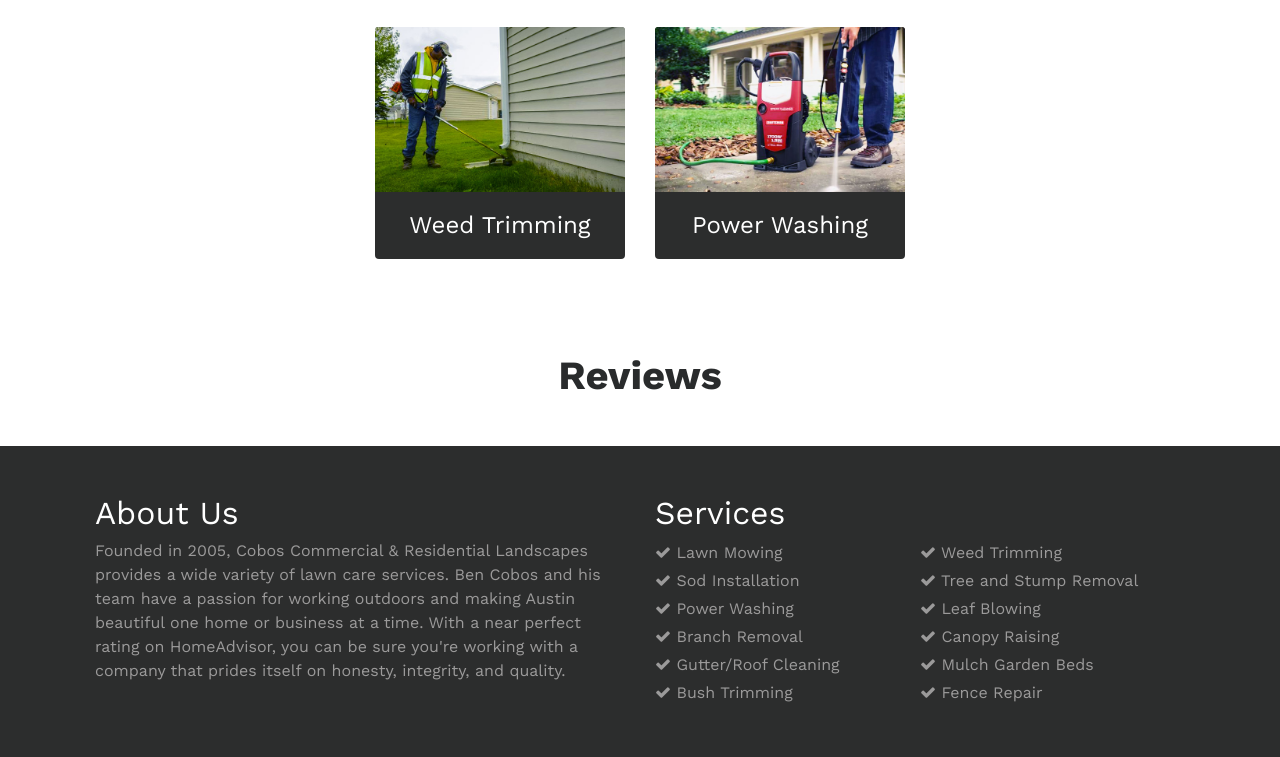
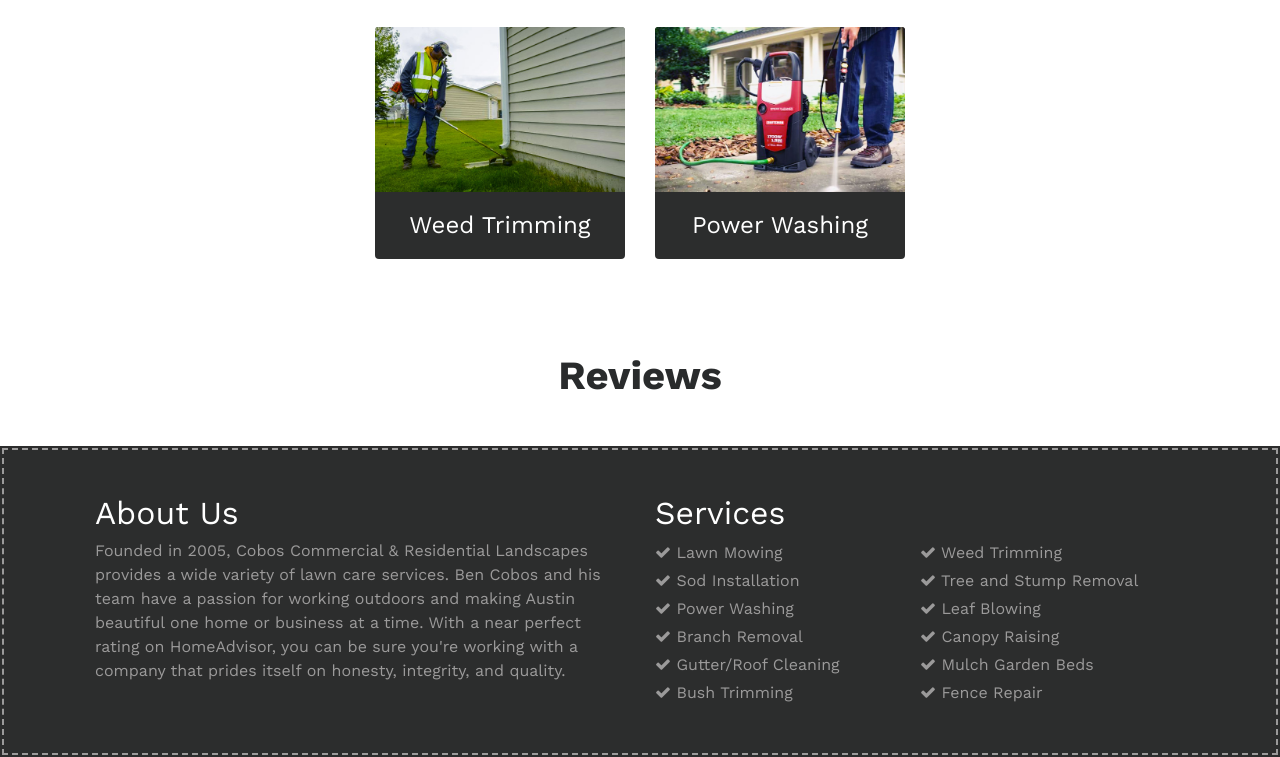
Before and after one commit to mnmilford/Cobos-Home-Care, a plain HTML site: page index.html in a window 1280 px wide. Shown: the part 1007-1764 px from the top of the page. Drawn offline with nearby package versions, Linux system fonts and the light colour scheme; some packages are replaced by stand-ins of ours; a script that the page names is missing.

Commit message:
Add outline to footer

```diff
--- a/css/theme.css
+++ b/css/theme.css
@@ -91,6 +91,8 @@ footer {
   background-color: #2C2D2D;
   color: #9b9a9a;
   padding: 10px 0;
+  outline: 2px dashed #9b9a9a;
+  outline-offset: -4px;
 }
 
 footer h2 {
```
